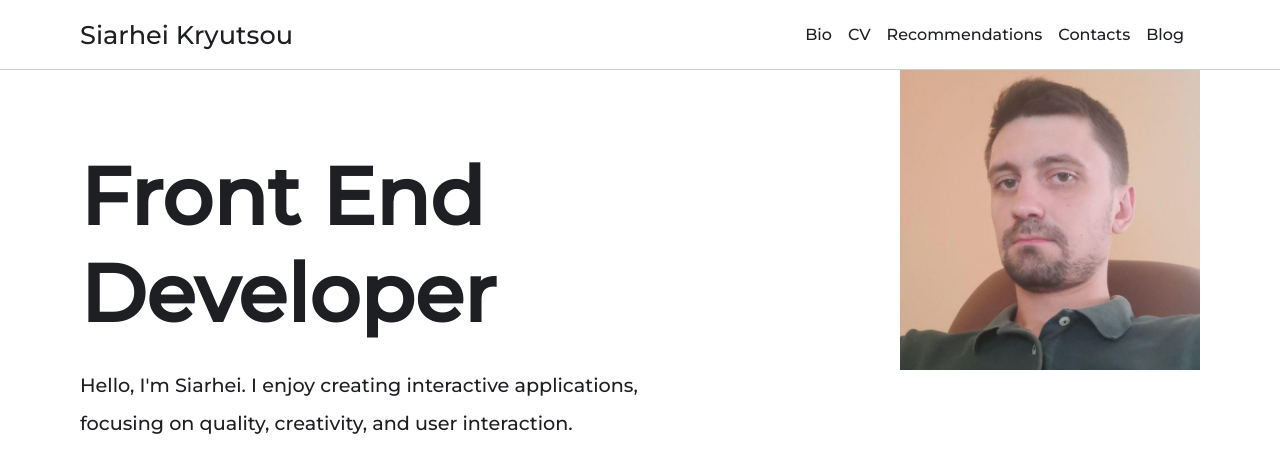
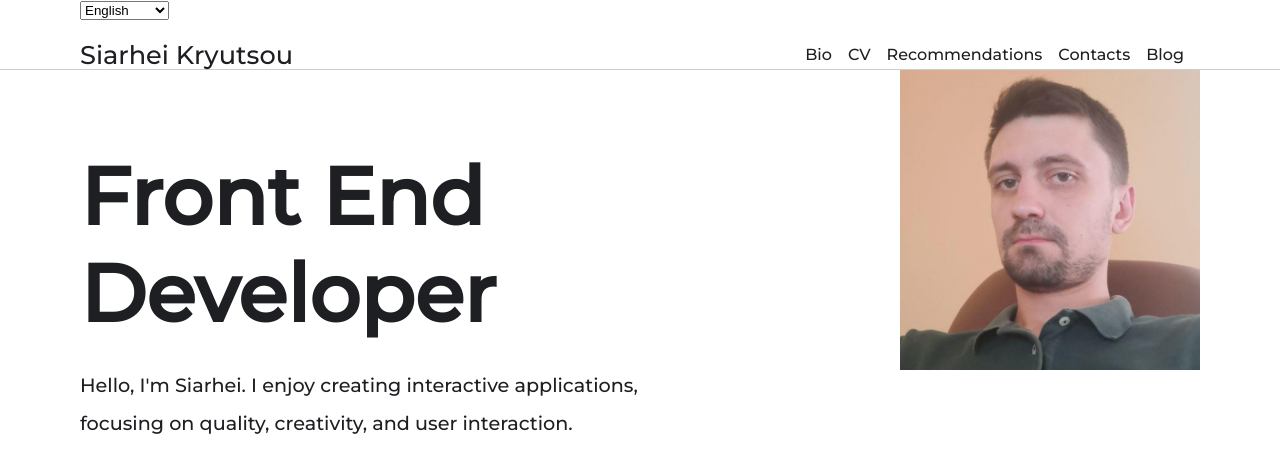
Before and after one commit to siarheikryutsou/sergeykrivtsov, a React (Create React App) app: page / in a window 1280 px wide. Shown: the top 472 px of the page. Built offline with nearby package versions, Linux system fonts and the light colour scheme.

Commit message:
Added lng selector to header

```diff
--- a/src/widgets/header/Header.tsx
+++ b/src/widgets/header/Header.tsx
@@ -1,14 +1,19 @@
-import React from 'react';
+import React, {useContext} from 'react';
 import { Link } from 'react-router-dom';
 import styles from "./styles.module.css";
 import {getRoutePath} from "../../shared/consts";
+import LngSelect from "../../shared/ui/lng-select/LngSelect";
+import {ContextLng} from "../../app/ContextLng";
 
 
 const Header = () => {
+    const {translations} = useContext(ContextLng);
+
     return (
         <header>
+            <LngSelect />
             <nav>
-                <Link className={styles.logo} to={getRoutePath("/")}>Siarhei Kryutsou</Link>
+                <Link className={styles.logo} to={getRoutePath("/")}>{translations?.myName}</Link>
                 <ul>
                     <li>
                         <Link to={getRoutePath("/bio")}>Bio</Link>
```
